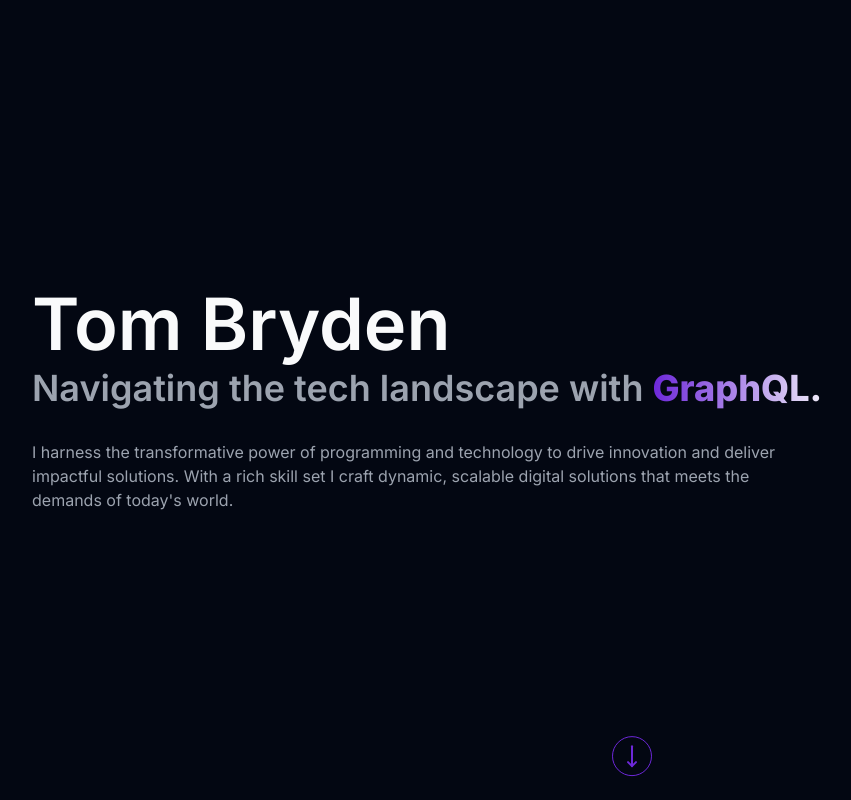
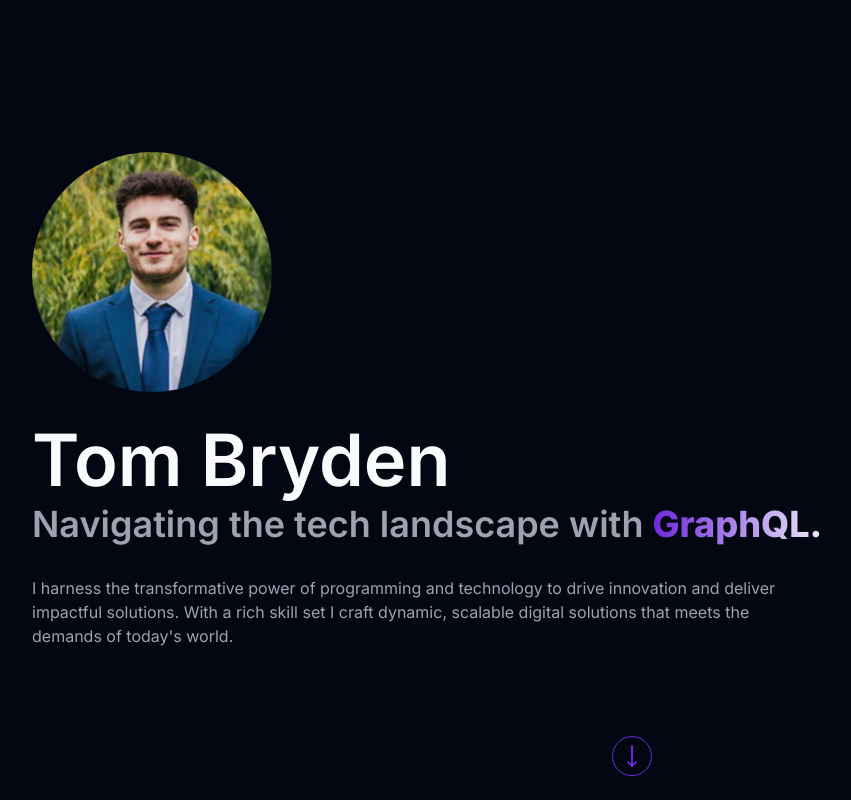
Before and after one commit to tombryden/tombryden-portfolio-v1, a Next.js app: page / in a window 1280 px wide. Shown: the top 800 px of the page, without its empty margins (8-859 px from the left). Built offline with nearby package versions, Linux system fonts and the light colour scheme.

Commit message:
Optimised images

```diff
--- a/src/components/animated-description-image.tsx
+++ b/src/components/animated-description-image.tsx
@@ -57,6 +57,7 @@
             fill
             className="rounded"
             style={{ objectFit: "cover", objectPosition: "top" }}
+            sizes="50vw"
           />
         </AspectRatio>
       </div>
--- a/src/components/pages/home/greeting/greeting.tsx
+++ b/src/components/pages/home/greeting/greeting.tsx
@@ -1,10 +1,21 @@
 import LanguagesTyped from "./languages-typed";
 import AnimatedMovedown from "./animated-movedown";
+import Image from "next/image";
 
 const Greeting = () => {
   return (
     <section className="h-svh flex flex-col justify-center">
-      <h1 className="text-7xl text-foreground font-semibold">Tom Bryden</h1>
+      <Image
+        src="/images/linkedin.jpeg"
+        alt="Me Wearing a Suit"
+        className="rounded-full"
+        height={240}
+        width={240}
+        priority
+      />
+      <h1 className="text-7xl text-foreground font-semibold mt-8">
+        Tom Bryden
+      </h1>
       <h2 className="text-4xl text-muted-foreground font-semibold mt-2">
         Navigating the tech landscape with <LanguagesTyped />
       </h2>
```
